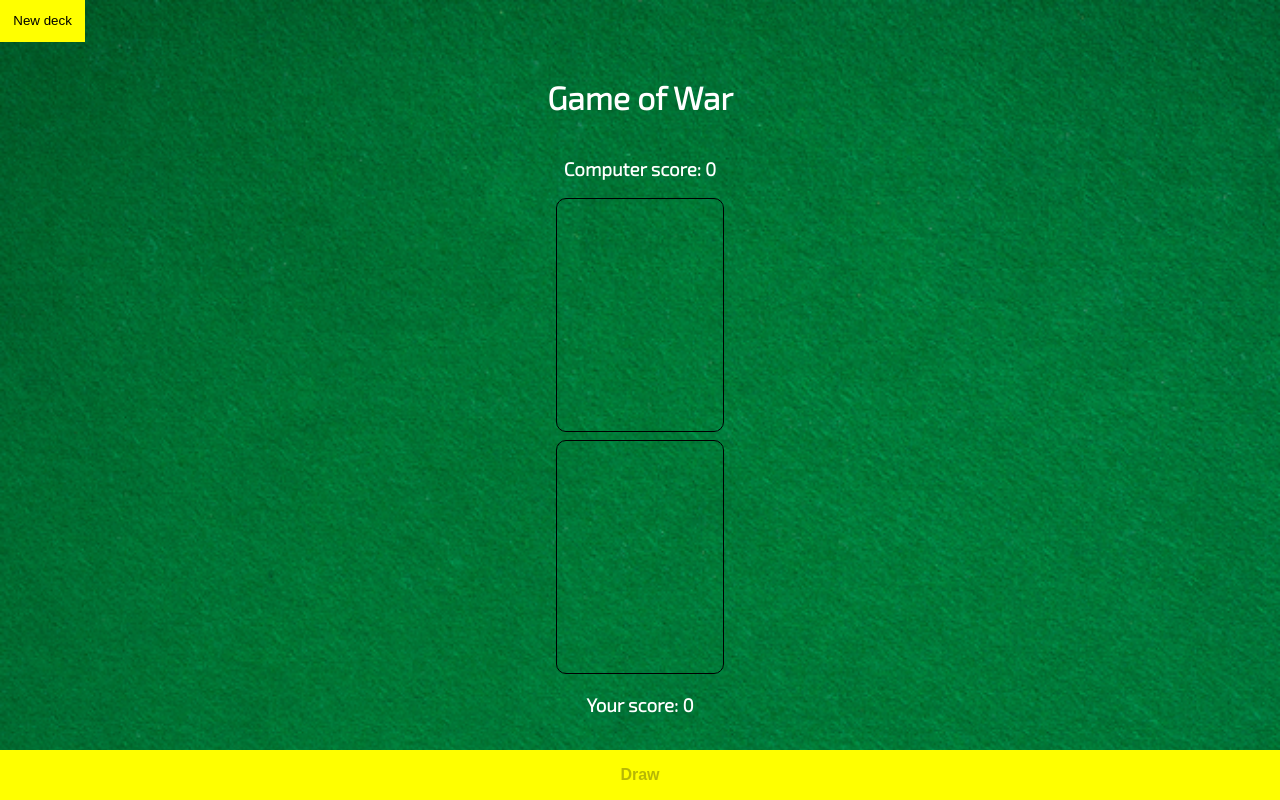
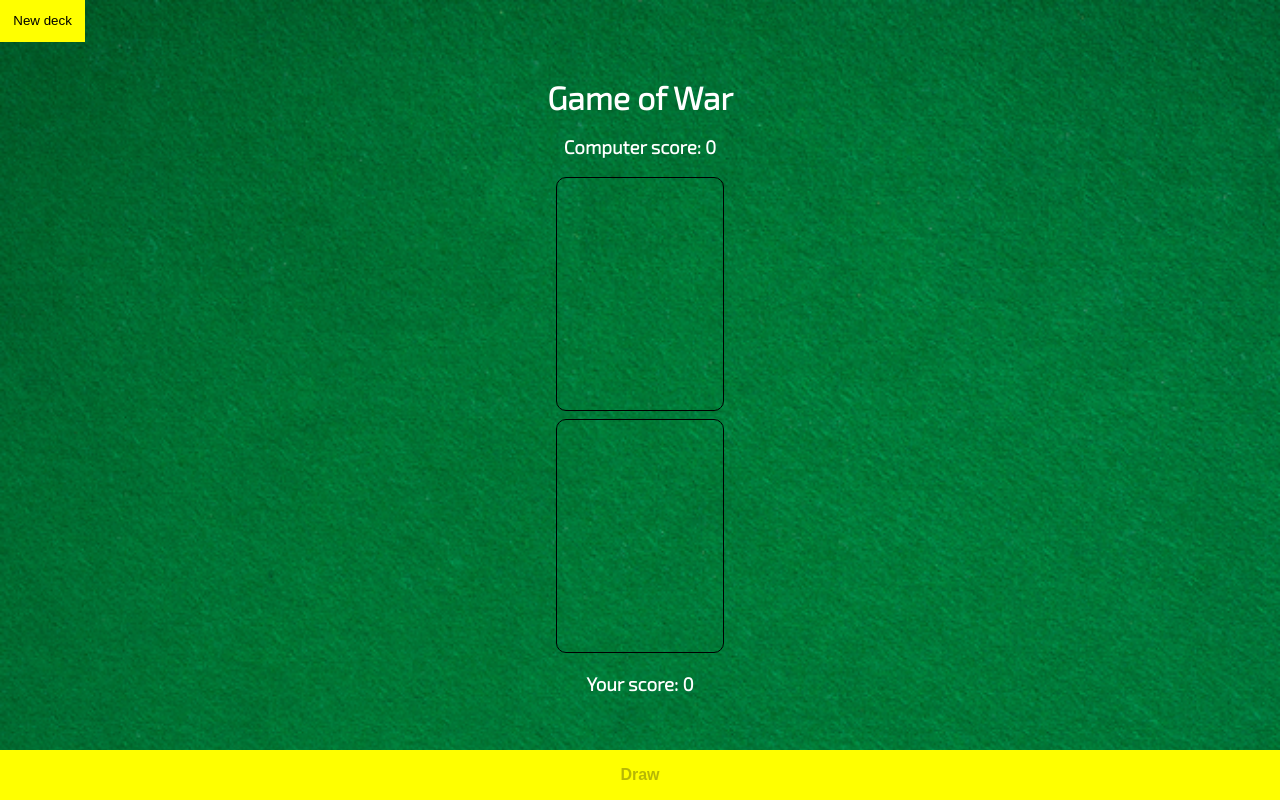
Before and after one commit to smnielz/war-game, a plain HTML site: page index.html in a window 1280 px wide. Drawn offline with Linux system fonts and the light colour scheme.

Commit message:
style.css
Margin top on h1

```diff
--- a/style.css
+++ b/style.css
@@ -3,7 +3,6 @@ body{
     margin: 0;
     padding: 0;
     font-family: "Exo 2", sans-serif;
-
     background-image: url("img/table.png");
     background-repeat: no-repeat;
     background-size: cover;
@@ -32,6 +31,10 @@ div.main{
     align-items: center;
     display: flex;
     flex-direction: column;
+}
+
+div.main >h1{
+    margin: 0;
 }
 
 div.card-slots{
```
